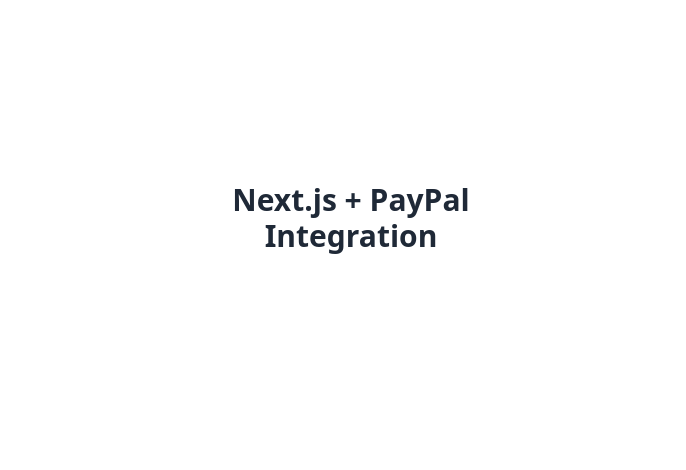
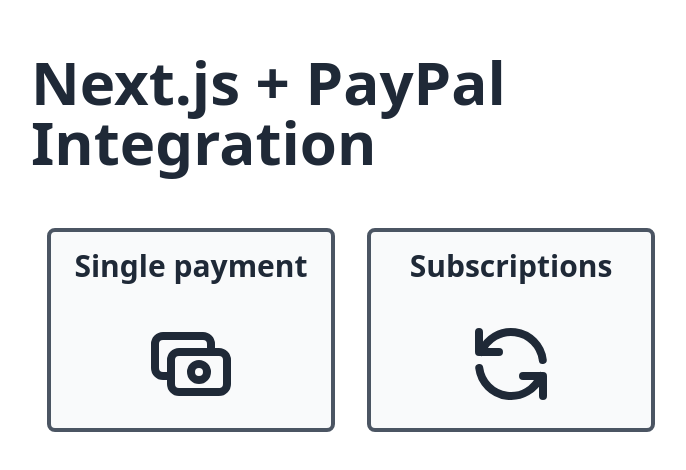
Before and after one commit to skydiver/nextjs-paypal-integration, a Next.js app: page / in a window 1280 px wide. Shown: the part 150-620 px from the top of the page, without its empty margins (289-975 px from the left). Built offline with nearby package versions, Linux system fonts and the light colour scheme; no server answers.

Commit message:
replaced home with example selection

```diff
--- a/pages/index.js
+++ b/pages/index.js
@@ -1,89 +1,47 @@
-import { useState } from 'react';
-import { PayPalScriptProvider, PayPalButtons, FUNDING } from '@paypal/react-paypal-js';
+import React from 'react';
+import Link from 'next/link';
 
-import Warning from '../components/Warning';
-import Success from '../components/Success';
-import Spinner from '../components/Spinner';
+const Home = () => (
+  <div className="w-1/2 h-screen mx-auto flex flex-col items-center justify-center text-gray-800">
+    <h1 className="mb-10 text-6xl font-semibold">Next.js + PayPal Integration</h1>
+    <div className="w-full flex flex-row items-center justify-center">
+      <Link href="/single-payment">
+        <a className="w-1/2 flex flex-col items-center justify-center m-4 p-4 bg-gray-50 hover:bg-gray-700 hover:text-white border-4 border-gray-600 rounded-lg">
+          <h2 className="mb-8 text-3xl font-semibold">Single payment</h2>
+          <svg
+            className="w-24 h-24"
+            fill="none"
+            stroke="currentColor"
+            viewBox="0 0 24 24"
+            xmlns="http://www.w3.org/2000/svg">
+            <path
+              strokeLinecap="round"
+              strokeLinejoin="round"
+              strokeWidth="2"
+              d="M17 9V7a2 2 0 00-2-2H5a2 2 0 00-2 2v6a2 2 0 002 2h2m2 4h10a2 2 0 002-2v-6a2 2 0 00-2-2H9a2 2 0 00-2 2v6a2 2 0 002 2zm7-5a2 2 0 11-4 0 2 2 0 014 0z"></path>
+          </svg>
+        </a>
+      </Link>
 
-const Home = () => {
-  const [cancelled, setCancelled] = useState(false);
-  const [orderDetails, setOrderDetails] = useState(null);
-  const [loading, setLoading] = useState(null);
-
-  const createOrder = (data, actions) => {
-    return actions.order
-      .create({
-        application_context: {
-          shipping_preference: 'NO_SHIPPING'
-        },
-        purchase_units: [
-          {
-            amount: {
-              currency: 'USD',
-              value: 10
-            }
-          }
-        ]
-      })
-      .then((orderID) => {
-        return orderID;
-      });
-  };
-
-  const onApprove = (data, actions) => {
-    setLoading('Finishing transaction ...');
-
-    actions.order.get().then((orderDetails) => {
-      // ORDER IS APPROVED BUT NOT COMPLETED YET
-      // console.log({ orderDetails });
-
-      actions.order.capture().then((data) => {
-        // ORDER IS COMPLETED, MONEY SENT
-        setOrderDetails({ data });
-        setLoading(null);
-      });
-    });
-  };
-
-  const onCancel = () => {
-    setCancelled(true);
-  };
-
-  return (
-    <div className="w-screen h-screen flex flex-col items-center justify-center">
-      <div className="w-1/4">
-        <h1 className="mb-16 text-3xl font-semibold text-center text-gray-800">
-          Next.js + PayPal Integration
-        </h1>
-
-        {orderDetails && (
-          <pre className="absolute top-0 right-0 w-1/3 h-64 text-xs bg-gray-200 border-2 border-gray-500 overflow-scroll">
-            <h2 className="mb-4 font-semibold">Order Result:</h2>
-            {JSON.stringify(orderDetails, null, 2)}
-          </pre>
-        )}
-
-        {cancelled && <Warning message="Order cancelled!" dismiss={() => setCancelled(false)} />}
-        {orderDetails && (
-          <Success message="Transaction complete!" dismiss={() => setOrderDetails(null)} />
-        )}
-
-        {loading && <Spinner message={loading} />}
-
-        <PayPalScriptProvider
-          options={{
-            'client-id': process.env.NEXT_PUBLIC_PAYPAL_CLIENT_ID
-          }}>
-          <PayPalButtons
-            fundingSource={FUNDING.PAYPAL}
-            createOrder={createOrder}
-            onApprove={onApprove}
-            onCancel={onCancel}
-          />
-        </PayPalScriptProvider>
-      </div>
+      <Link href="/subscriptions">
+        <a className="w-1/2 flex flex-col items-center justify-center m-4 p-4 bg-gray-50 hover:bg-gray-700 hover:text-white border-4 border-gray-600 rounded-lg">
+          <h2 className="mb-8 text-3xl font-semibold">Subscriptions</h2>
+          <svg
+            className="w-24 h-24"
+            fill="none"
+            stroke="currentColor"
+            viewBox="0 0 24 24"
+            xmlns="http://www.w3.org/2000/svg">
+            <path
+              strokeLinecap="round"
+              strokeLinejoin="round"
+              strokeWidth="2"
+              d="M4 4v5h.582m15.356 2A8.001 8.001 0 004.582 9m0 0H9m11 11v-5h-.581m0 0a8.003 8.003 0 01-15.357-2m15.357 2H15"></path>
+          </svg>
+        </a>
+      </Link>
     </div>
-  );
-};
+  </div>
+);
 
 export default Home;
```
